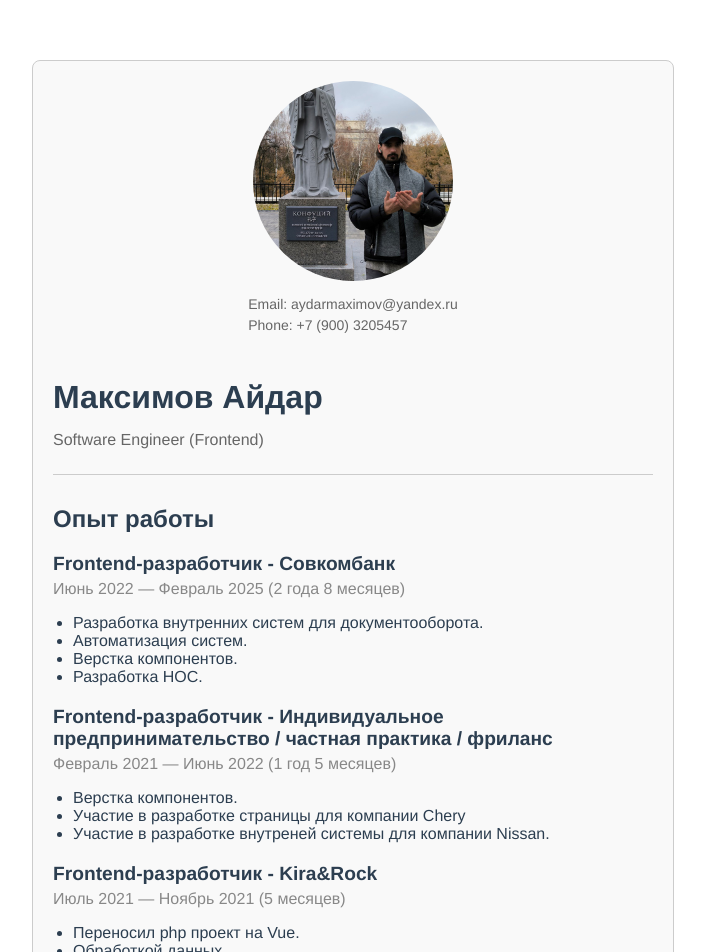
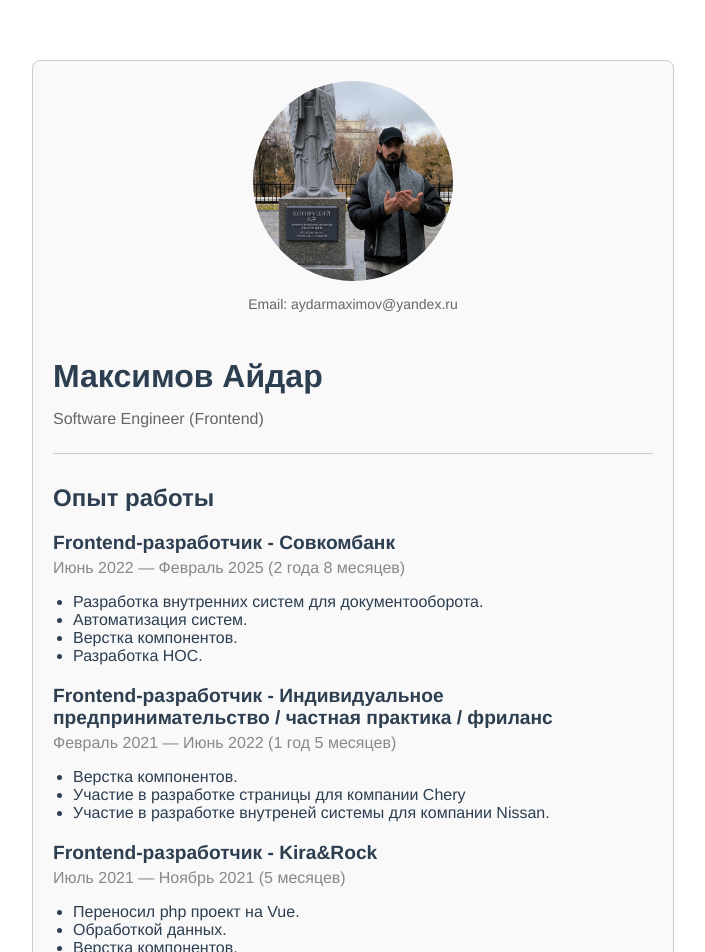
Before and after one commit to Aidrocker72/BusinessCard, a Vue app: page / in a window 1280 px wide. Shown: the top 952 px of the page, without its empty margins (287-992 px from the left). Built offline with nearby package versions, Linux system fonts and the light colour scheme.

Commit message:
Deleted blocks

```diff
--- a/src/components/BusinessCard.vue
+++ b/src/components/BusinessCard.vue
@@ -1,19 +1,18 @@
 <template>
   <div class="business-card">
-    <header class="profile-header">
+    <header class="profile-header animate__animated animate__fadeInUp">
       <div class="profile-picture">
         <img src="../assets/images/ava.jpg" alt="Profile Picture" />
         <div class="contact-info">
           <p>Email: {{ email }}</p>
-          <p>Phone: {{ phone }}</p>
         </div>
       </div>
       <h1>{{ fullName }}</h1>
       <p>Software Engineer (Frontend)</p>
     </header>
 
-    <section class="experience">
-      <h2>Опыт работы</h2>
+    <section class="experience animate__animated animate__fadeInUp">
+      <h2 class="animate__animated animate__fadeInUp">Опыт работы</h2>
       <div v-for="(job, index) in experience" :key="index" class="job animate__animated animate__fadeInUp">
         <article>
           <h3>{{ job.position }} - {{ job.company }}</h3>
@@ -32,7 +31,7 @@
       </ul>
     </section>
 
-    <footer class="social-footer">
+    <footer class="social-footer animate__animated">
       <h2>Социальные сети</h2>
       <ul class="social-links">
         <li><a :href="githubUrl">GitHub</a></li>
```
Also changed, not shown: 1 other file (tests, documents, lock files or other folders).
